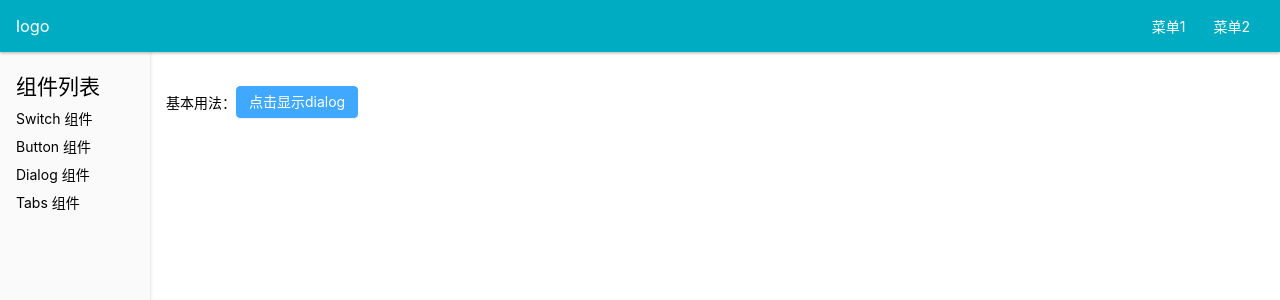
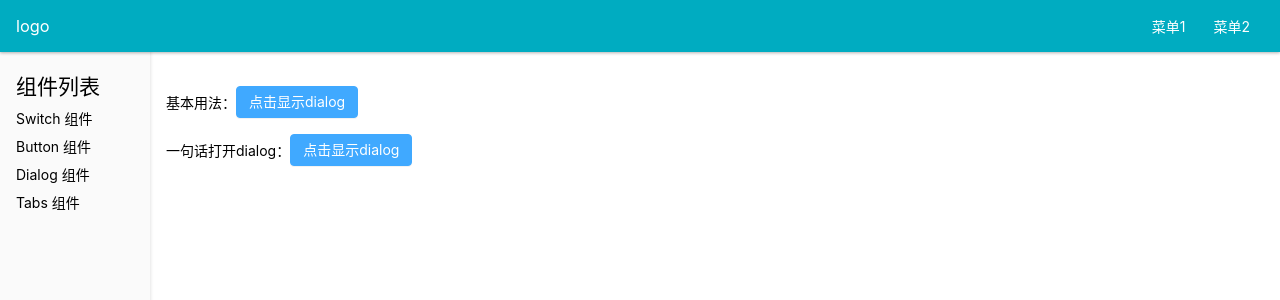
Before and after one commit to csyuser/gulu, a Vue app: page /#/DialogDemo in a window 1280 px wide. Shown: the top 300 px of the page. Built offline with nearby package versions, Linux system fonts and the light colour scheme.

Commit message:
一句话打开dialog

```diff
--- a/src/components/DialogDemo.vue
+++ b/src/components/DialogDemo.vue
@@ -12,6 +12,10 @@
       </span>
       </template>
     </Dialog>
+  </section>
+  <section>
+    <p>一句话打开dialog：</p>
+    <Button level="primary" @click="showDialog">点击显示dialog</Button>
   </section>
 <!--  <section>-->
 <!--    <p>嵌套的dialog：</p>-->
@@ -41,17 +45,18 @@
 
 
 <script lang="ts">
-import {ref} from 'vue';
+import {ref,h} from 'vue';
 import Dialog from '../lib/Dialog.vue';
 import Button from '../lib/Button.vue';
+import {openDialog} from '../lib/openDialog'
 
 export default {
   name: 'DialogDemo',
   components: {Dialog, Button},
   setup() {
     const visible = ref(false);
-    const outerVisible = ref(false);
-    const innerVisible = ref(false);
+    // const outerVisible = ref(false);
+    // const innerVisible = ref(false);
     const toggle = () => {
       visible.value = !visible.value;
     };
@@ -59,7 +64,13 @@ export default {
       console.log('ok');
       visible.value = false;
     };
-    return {visible, toggle, ok,outerVisible,innerVisible};
+    const showDialog = ()=>{
+      openDialog({
+        title:'剧情歌',
+        content:h('p',{},'剧情歌是新兴的一种歌曲，它介于歌曲与小说之间，一个剧情歌即是一首歌曲又是一个短篇故事'),
+      })
+    }
+    return {visible, toggle, ok,showDialog};
   }
 };
 </script>
--- /dev/null
+++ b/src/lib/openDialog.ts
@@ -0,0 +1,23 @@
+import {createApp, h} from 'vue';
+import Dialog from './Dialog.vue';
+
+export const openDialog = (options) => {
+  const {title, content,footer} = options;
+  const div = document.createElement('div');
+  document.body.appendChild(div);
+  const app = createApp({
+    render() {
+      return h(Dialog, {
+        visible: true, title,
+        'onUpdate:visible': (newVal) => {
+          if (!newVal) {
+            // @ts-ignore
+            app.unmount(div);
+            div.remove();
+          }
+        }
+      }, {default:content,footer});
+    }
+  });
+  app.mount(div)
+};
```
